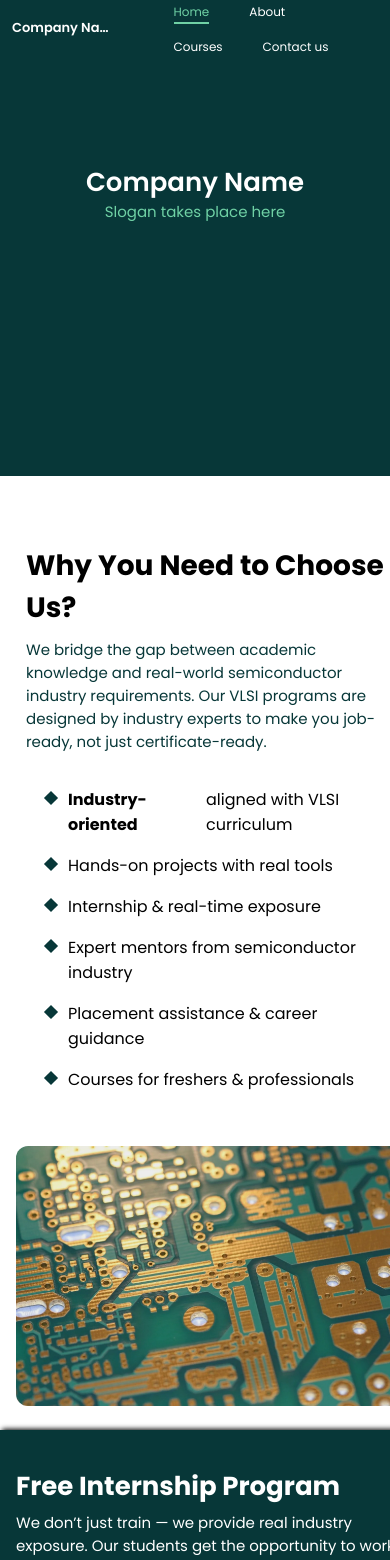
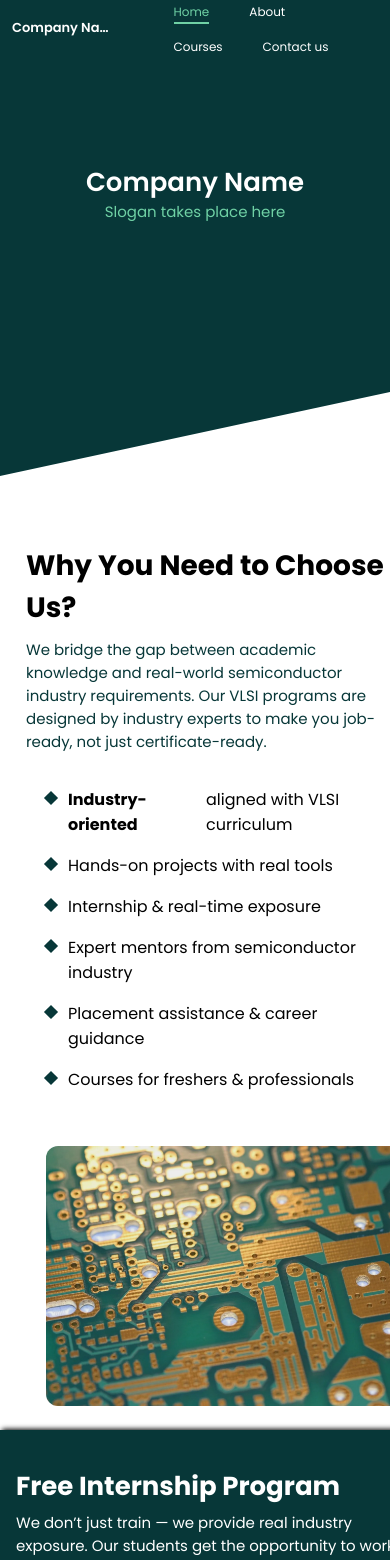
Before and after one commit to Akash-715/VLSI-Application, a React (Vite) app: page / in a window 390 px wide. Shown: the top 1560 px of the page. Built offline with nearby package versions, Linux system fonts and the light colour scheme; a web font is replaced by a local one.

Commit message:
few changes in mobile view.

```diff
--- a/src/App.css
+++ b/src/App.css
@@ -409,7 +409,6 @@ body{
       bottom: -4px;
   }
 
-  /* SCROLLED STATE */
   .mainNav.scrolled{
       background-color: #ffffff;
       box-shadow: 0 2px 10px rgba(0,0,0,0.15);
@@ -428,14 +427,24 @@ body{
   /* ---------- PAGE OFFSET ---------- */
 
   .homeDiv{
-      padding-top: 56px; /* must match navbar height */
+      padding-top: 56px;
   }
 
-  /* ---------- HERO ---------- */
+  /* ---------- HERO / SLOGAN ---------- */
 
   .sloganDiv{
+      width: 100vw;
+      max-width: 100%;
       height: 420px;
-      clip-path: none;
+      overflow: hidden;
+
+      /* SAFE CLIP-PATH (never exceeds 100%) */
+      clip-path: polygon(
+        0% 0%,
+        0% 100%,
+        100% 80%,
+        100% 0%
+      );
   }
 
   #head{
@@ -461,7 +470,6 @@ body{
   .descDiv h1{
       padding: 0;
       font-size: 28px;
-      text-align: left;
   }
 
   .descContent p{
@@ -476,7 +484,7 @@ body{
   .descImage img{
       width: 100%;
       height: auto;
-      margin: 20px 0 0;
+      margin-top: 20px;
       border-radius: 12px;
   }
 
@@ -486,6 +494,7 @@ body{
       grid-template-columns: 1fr;
       height: auto;
       padding: 20px 16px;
+      overflow: hidden;
   }
 
   .discountWords{
@@ -547,9 +556,19 @@ body{
   /* ---------- FOOTER ---------- */
 
   .footerDiv{
+      width: 100vw;
+      max-width: 100%;
       height: auto;
-      clip-path: none;
+      overflow: hidden;
       padding-bottom: 50px;
+
+      /* SAFE FOOTER CLIP-PATH */
+      clip-path: polygon(
+        0% 20%,
+        0% 100%,
+        100% 100%,
+        100% 0%
+      );
   }
 
   .footerDiv h1{
```
